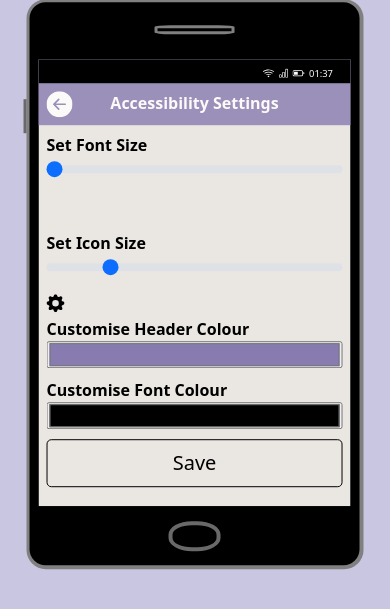
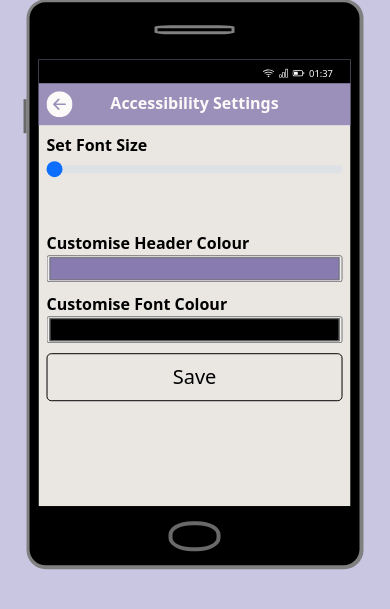
Before and after one commit to owen-master/Appsistant, a Laravel app: page /settings in a window 390 px wide. Shown: the part 138-747 px from the top of the page. Run offline with Laravel 8, Linux system fonts and the light colour scheme.

Commit message:
Revert "Merge branch 'main' into Phone-Model-Toggle"
This reverts commit 04b812d68e77a9feac7c4e9723f21f2c4f57e314, reversing
changes made to cac53a5f01704d66989ecb387473a97111721d02.

```diff
--- a/src/app/Http/Controllers/AccessibilityController.php
+++ b/src/app/Http/Controllers/AccessibilityController.php
@@ -5,8 +5,6 @@ namespace App\Http\Controllers;
 use App\Http\Helpers\ColourPalletHelper;
 use App\Http\Helpers\FontSizeHelper;
 use App\Http\Helpers\PhoneModelHelper;
-use App\Http\Helpers\IconSizeHelper;
-use Illuminate\Http\Request;
 
 class AccessibilityController extends Controller
 {
@@ -20,13 +18,11 @@ class AccessibilityController extends Controller
 
         // get the font scale from post request
         $fontScale = request()->get('font_scale');
-        $iconScale = request()->get('icon_scale');
         $headerColour = request()->get('header_colour');
         $fontColour = request()->get('font_colour');
 
-        // update the scales/colours using the appropriate helper methods
+        // update the font scale using the helper method
         FontSizeHelper::setSizeScale($fontScale);
-        IconSizeHelper::setSizeScale($iconScale);
         ColourPalletHelper::setHeaderColour($headerColour);
         ColourPalletHelper::setFontColour($fontColour);
 
--- a/src/app/Http/Helpers/IconSizeHelper.php
+++ /dev/null
@@ -1,42 +0,0 @@
-<?php
-
-namespace App\Http\Helpers;
-
-class IconSizeHelper {
-
-    const DEFAULT_SIZE_SCALE = 16;
-
-    const S_KEY_SIZE_SCALE = 'SESSION_ICON_SIZE_SCALE';
-
-    // returns the icon size in the session or the default
-    public static function getScaledIconSize($originalSizeInPixels)
-    {
-        return ($originalSizeInPixels / 100) * self::getSizeScale();
-    }
-
-    // sets the size scale in the session
-    public static function setSizeScale($scale)
-    {
-        return session()->put(self::S_KEY_SIZE_SCALE, $scale);
-    }
-
-    // returns the size scale from the session
-    public static function getSizeScale()
-    {
-        return 100 + session()->get(self::S_KEY_SIZE_SCALE, self::DEFAULT_SIZE_SCALE);
-    }
-
-    // returns the excluding size scale (-100) from the session
-    public static function getExcludingSizeScale()
-    {
-        return session()->get(self::S_KEY_SIZE_SCALE, self::DEFAULT_SIZE_SCALE);
-    }
-
-    // returns the style attribute
-    public static function getHeightWidthAttributes($originalSizeInPixels)
-    {
-        $iconSize = floor(self::getScaledIconSize($originalSizeInPixels));
-
-        return 'width=' . $iconSize . ' height=' . $iconSize;
-    }
-}
--- a/src/resources/views/accessibility-settings.blade.php
+++ b/src/resources/views/accessibility-settings.blade.php
@@ -32,17 +32,7 @@
         <input type="range" class="form-range" min="0" max="100" step="10" value="{{ \App\Http\Helpers\FontSizeHelper::getExcludingSizeScale() }}" id="input_font_size" name="font_scale"> <!-- slider -->
 
         <!--read and adjust text font size using javascript fontSize ID -->
-        <label for="input_font_size" class="form-label pb-0 mb-0" style="height:40px; text-align:center;" id="label_font_size" >&nbsp</label><br>
-
-        <!-- Icon Size Range Input -->
-        <label for="input_icon_size" class="form-label pb-0 mb-0"><b>Set Icon Size</b></label>
-        <input type="range" class="form-range" min="0" max="100" step="10" value="{{ \App\Http\Helpers\IconSizeHelper::getExcludingSizeScale() }}" id="input_icon_size" name="icon_scale"> <!-- slider -->
-
-        <div class="d-block mb-1">
-            <svg xmlns="http://www.w3.org/2000/svg" {{ \App\Http\Helpers\IconSizeHelper::getHeightWidthAttributes(16) }} fill="currentColor" class="bi bi-gear-fill" viewBox="0 0 16 16" id="icon_cog">
-                <path d="M9.405 1.05c-.413-1.4-2.397-1.4-2.81 0l-.1.34a1.464 1.464 0 0 1-2.105.872l-.31-.17c-1.283-.698-2.686.705-1.987 1.987l.169.311c.446.82.023 1.841-.872 2.105l-.34.1c-1.4.413-1.4 2.397 0 2.81l.34.1a1.464 1.464 0 0 1 .872 2.105l-.17.31c-.698 1.283.705 2.686 1.987 1.987l.311-.169a1.464 1.464 0 0 1 2.105.872l.1.34c.413 1.4 2.397 1.4 2.81 0l.1-.34a1.464 1.464 0 0 1 2.105-.872l.31.17c1.283.698 2.686-.705 1.987-1.987l-.169-.311a1.464 1.464 0 0 1 .872-2.105l.34-.1c1.4-.413 1.4-2.397 0-2.81l-.34-.1a1.464 1.464 0 0 1-.872-2.105l.17-.31c.698-1.283-.705-2.686-1.987-1.987l-.311.169a1.464 1.464 0 0 1-2.105-.872l-.1-.34zM8 10.93a2.929 2.929 0 1 1 0-5.86 2.929 2.929 0 0 1 0 5.858z"/>
-            </svg>
-        </div>
+        <label for="input_font_size" class="form-label pb-0 mb-0" style="height:40px; text-align:center;" id="fontSize" >&nbsp</label><br>
 
         <!-- Header Colour Input -->
         <label for="input_colour_header" class="form-label pb-0 mb-0"><b>Customise Header Colour</b></label>
@@ -61,29 +51,12 @@
 @section('javascript')
 
     <script type="text/javascript">
-
-        const SLIDER_FONT_SIZE = $('#input_font_size');
-        const SLIDER_ICON_SIZE = $('#input_icon_size');
-        const ICON_COG = $('#icon_cog');
-
-        // font size slider dynamics
-        SLIDER_FONT_SIZE.change(function(event) {
-
+        $('#input_font_size').change(function(event) {
             let defaultFontSize = 12; //set default font size
-            let newSizeValue = parseInt(defaultFontSize * (parseInt(SLIDER_FONT_SIZE.val()) + 100) / 100); //set font size range from 100% to 200% of default size
+            let newSizeValue = parseInt(defaultFontSize * (parseInt($('#input_font_size').val()) + 100) / 100); //set font size range from 100% to 200% of default size
             let fontSize = '<b style="color:#0D6EFD; font-size:' + newSizeValue + 'px">Text Size</b>'; //set style value to be passed to the label on slider change
 
-            document.getElementById("label_font_size").innerHTML = fontSize; //pass fontSize value to accessable variable
-        });
-
-        // icon size slider dynamics
-        SLIDER_ICON_SIZE.change(function (event) {
-
-            let defaultIconSize = {{ \App\Http\Helpers\IconSizeHelper::DEFAULT_SIZE_SCALE }};
-            let newSizeValue = parseInt(defaultIconSize * (parseInt(SLIDER_ICON_SIZE.val()) + 100) / 100);
-
-            ICON_COG.height(newSizeValue);
-            ICON_COG.width(newSizeValue);
+            document.getElementById("fontSize").innerHTML = fontSize; //pass fontSize value to accessable variable
         });
     </script>
 
```
